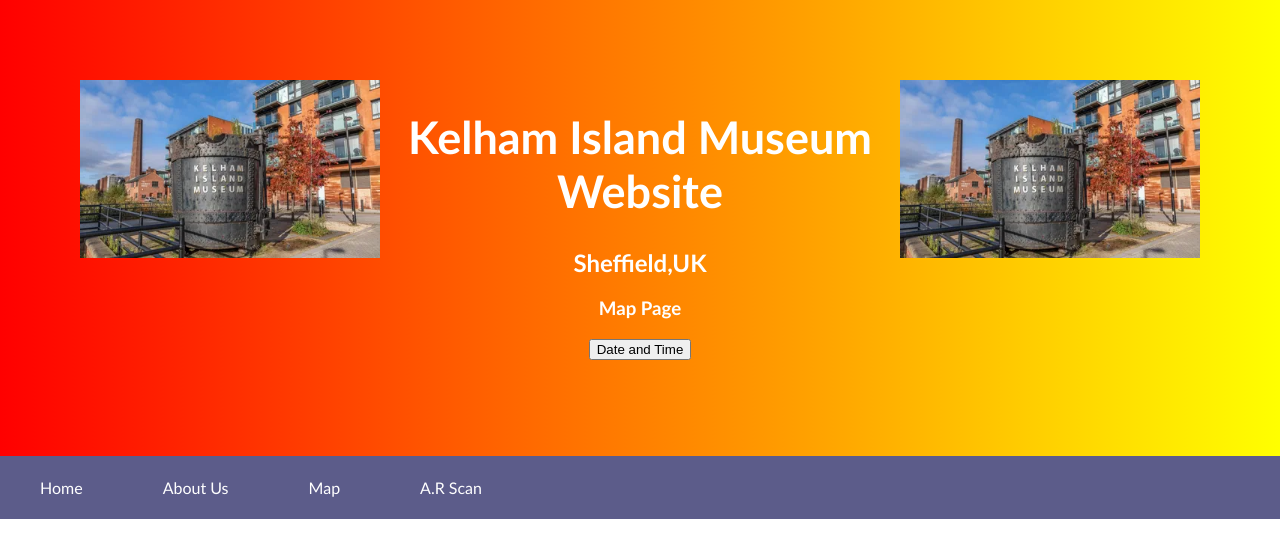
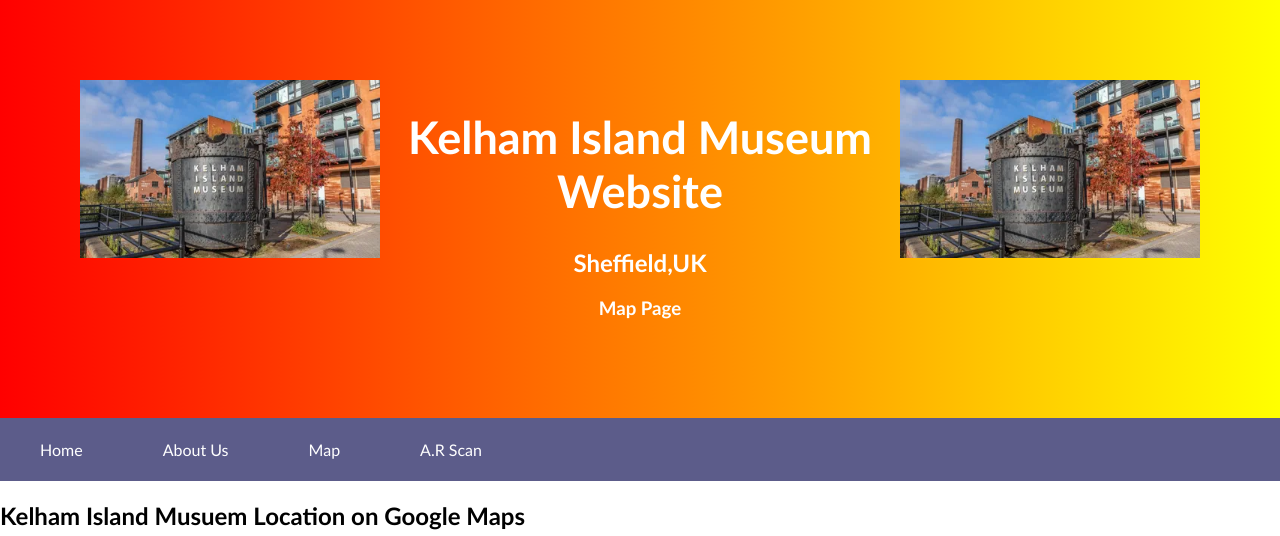
Before and after one commit to Sure-Dude13/Sure-Dude13.github.io, a plain HTML site: page kelhamislandmap.html in a window 1280 px wide. Shown: the top 536 px of the page. Drawn offline with Linux system fonts and the light colour scheme.

Commit message:
Update kelhamislandmap.html

```diff
--- a/kelhamislandmap.html
+++ b/kelhamislandmap.html
@@ -118,9 +118,6 @@ body {
   <h1>Kelham Island Museum Website</h1>
   <h2>Sheffield,UK</h2>
   <h3>Map Page</h3>
-<button type="button"
-onclick="document.getElementById('demo').innerHTML = Date()">
-Date and Time</button>
 
 <p id="demo"></p>
 </div>
```
